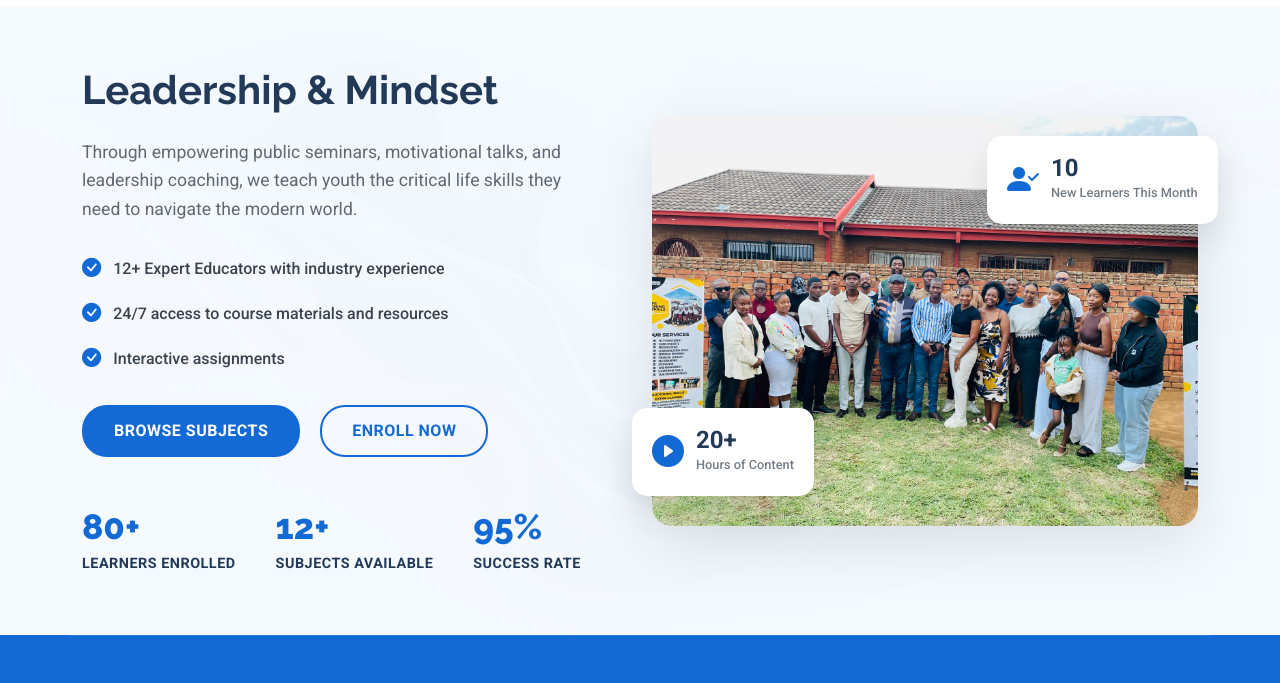
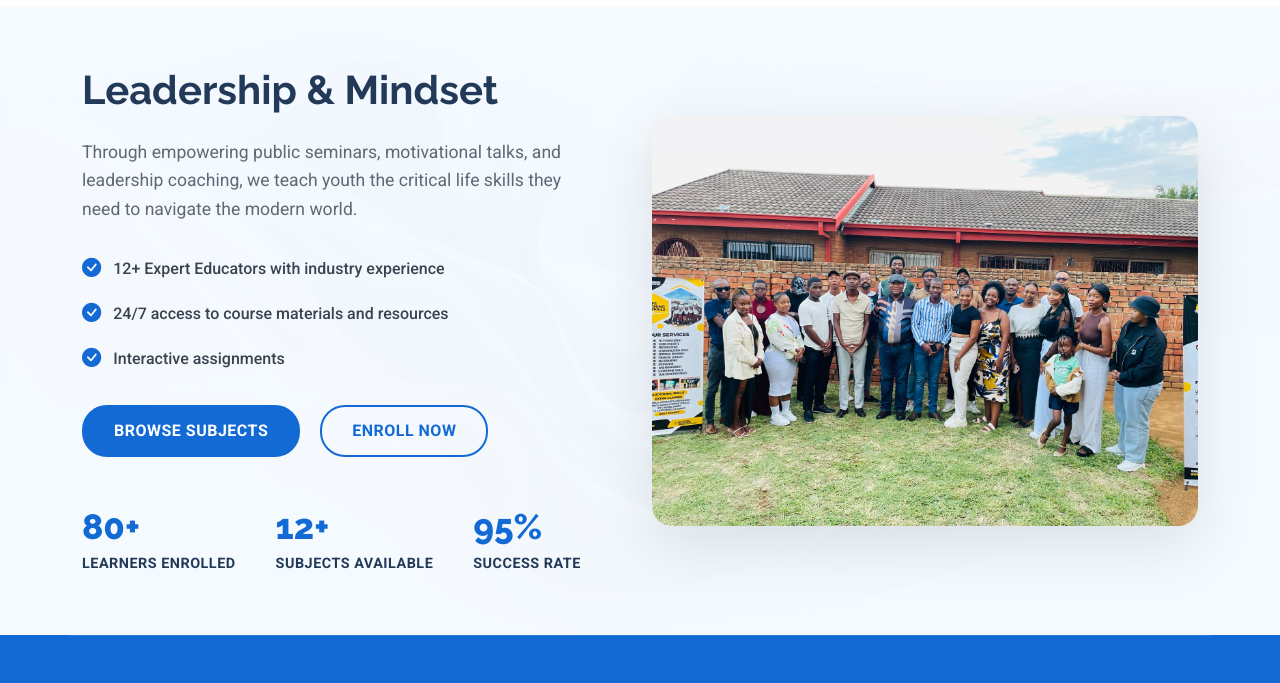
Before and after one commit to siyabongajaho/sunrise-inspirations, a plain HTML site: page index.html in a window 1280 px wide. Shown: the part 1740-2423 px from the top of the page. Drawn offline with Linux system fonts and the light colour scheme.

Commit message:
Add files via upload

```diff
--- a/index.html
+++ b/index.html
@@ -728,7 +728,7 @@
           <div class="col-lg-6" data-aos="fade-left" data-aos-delay="300">
             <div class="cta-image">
               <img src="assets/img/bg/IMG-20260902-WA0013.jpg" alt="Online Learning Platform" class="img-fluid">
-              <div class="floating-element student-card" data-aos="zoom-in" data-aos-delay="600">
+              <!--div class="floating-element student-card" data-aos="zoom-in" data-aos-delay="600">
                 <div class="card-content">
                   <i class="bi bi-person-check-fill"></i>
                   <div class="text">
@@ -745,7 +745,7 @@
                     <span class="label">Hours of Content</span>
                   </div>
                 </div>
-              </div>
+              </div-->
             </div>
           </div>
 
```
